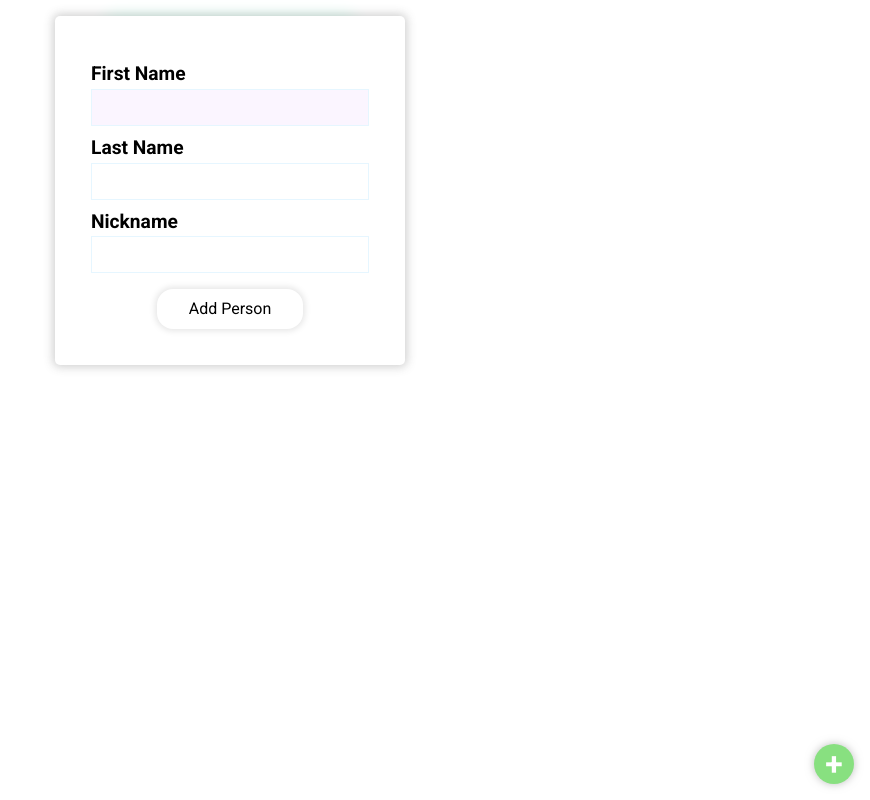
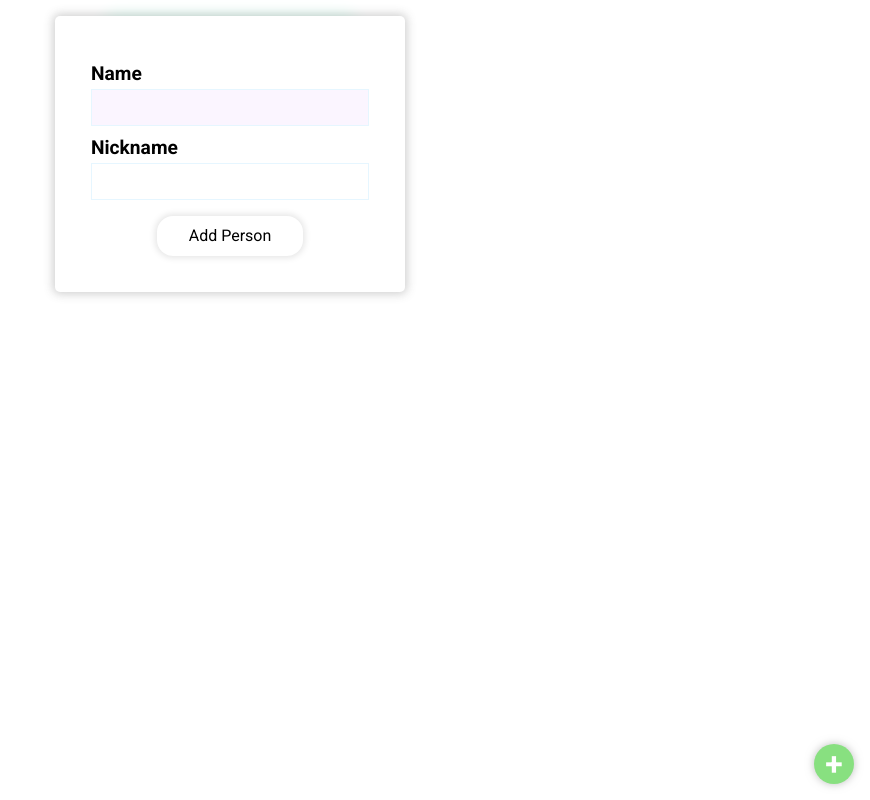
Before and after one commit to Hex-Zero/markeep, a Next.js app: page / in a window 1280 px wide. Both pictures are taken after a click on the element 1244 px from the left and 764 px from the top of the page. Shown: the whole page, without its empty margins (410-1280 px from the left). Built offline with nearby package versions, Linux system fonts and the light colour scheme.

Commit message:
add person fix

```diff
--- a/components/addNewPerson.tsx
+++ b/components/addNewPerson.tsx
@@ -18,26 +18,32 @@ export default function AddNewPerson({
   handleAddNewPerson,
   onOpenModal,
 }: IAddNewPersonProps) {
+  const [name, setName] = React.useState("");
+  const [nickName, setNickName] = React.useState("");
   const { handleSubmit, handleChange, values, resetForm } = useFormik({
     initialValues: {
       id: "",
-      nickname: "",
-      firstName: "",
-      lastName: "",
-      additionalInputs: [],
+      additionalInputs: [
+        {
+          name: "Name",
+          id: "",
+          label: "",
+          type: inputType.textInput,
+          data: "",
+        },
+      ],
     },
     onSubmit: (values: IPerson) => {
+      values.additionalInputs[0].data = name;
+      values.additionalInputs[0].label = nickName
+        ? nickName
+        : name?.replace(/ .*/, "");
       values.id = uuidv4();
-      values.additionalInputs.push({
-        name: "Name",
-        label: values.nickname ? values.nickname : values.firstName,
-        id: uuidv4(),
-        type: inputType.textInput,
-        data: `${values.firstName} ${values.lastName}`,
-      });
       addPersonData(personsData, values);
       handleAddNewPerson();
       resetForm();
+      setName("");
+      setNickName("");
     },
   });
 
@@ -49,26 +55,16 @@ export default function AddNewPerson({
 
   return (
     <form className={style.addPersonContainer} onSubmit={handleSubmit}>
-      <label className={style.label} htmlFor="firstName">
-        First Name
+      <label className={style.label} htmlFor="name">
+        Name
       </label>
       <input
         className={style.textInput}
         ref={nameInputRef}
         type="text"
-        name="firstName"
-        onChange={handleChange}
-        value={values.firstName}
-      />
-      <label className={style.label} htmlFor="lastName">
-        Last Name
-      </label>
-      <input
-        className={style.textInput}
-        type="text"
-        name="lastName"
-        onChange={handleChange}
-        value={values.lastName}
+        name="name"
+        onChange={(e) => setName(e.target.value)}
+        value={name}
       />
 
       <label className={style.label} htmlFor="nickname">
@@ -78,8 +74,8 @@ export default function AddNewPerson({
         className={style.textInput}
         type="text"
         name="nickname"
-        onChange={handleChange}
-        value={values.nickname}
+        onChange={(e) => setNickName(e.target.value)}
+        value={nickName}
       />
 
       <button className={style.addPersonButton} type="submit">
```
